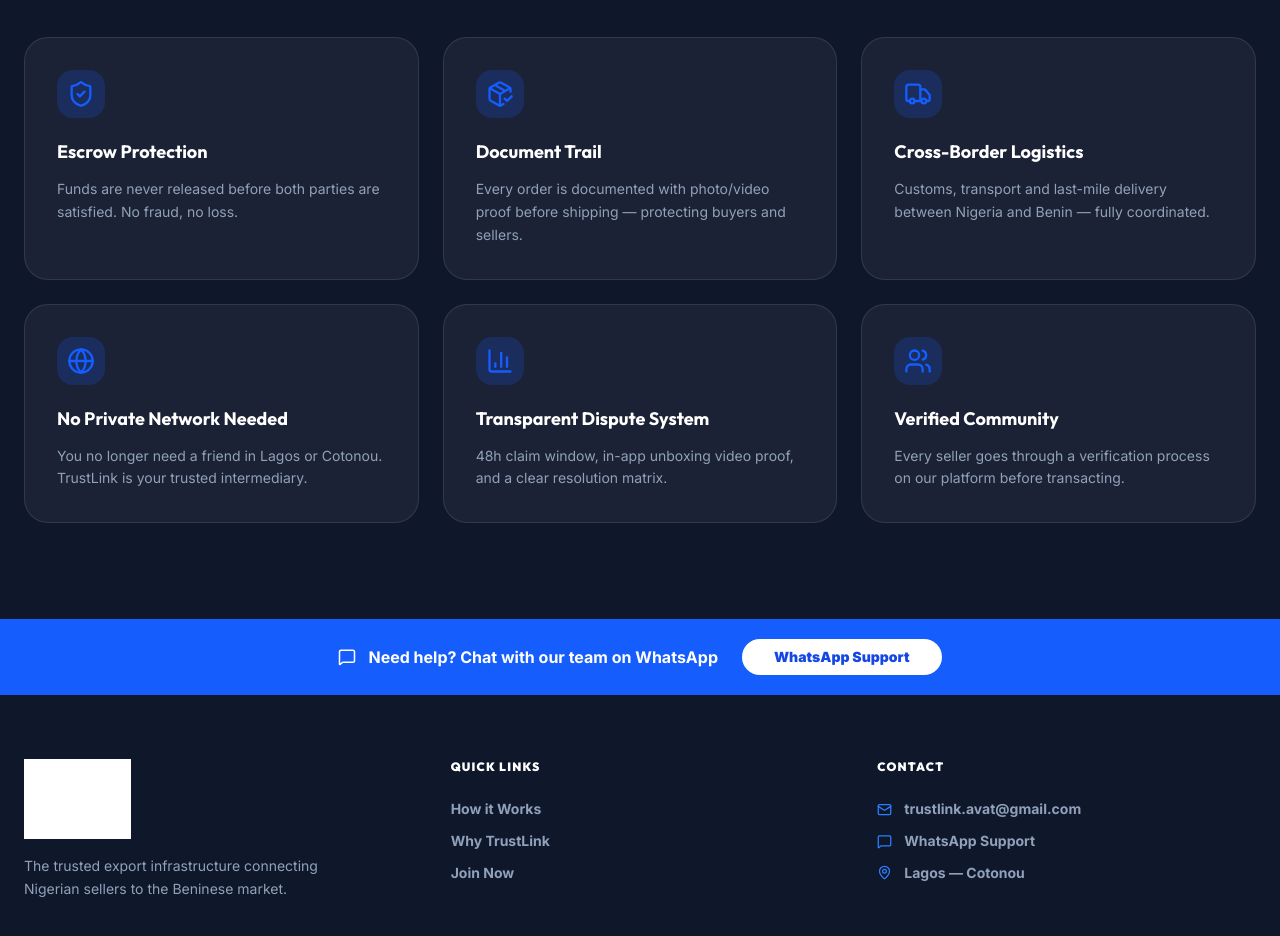
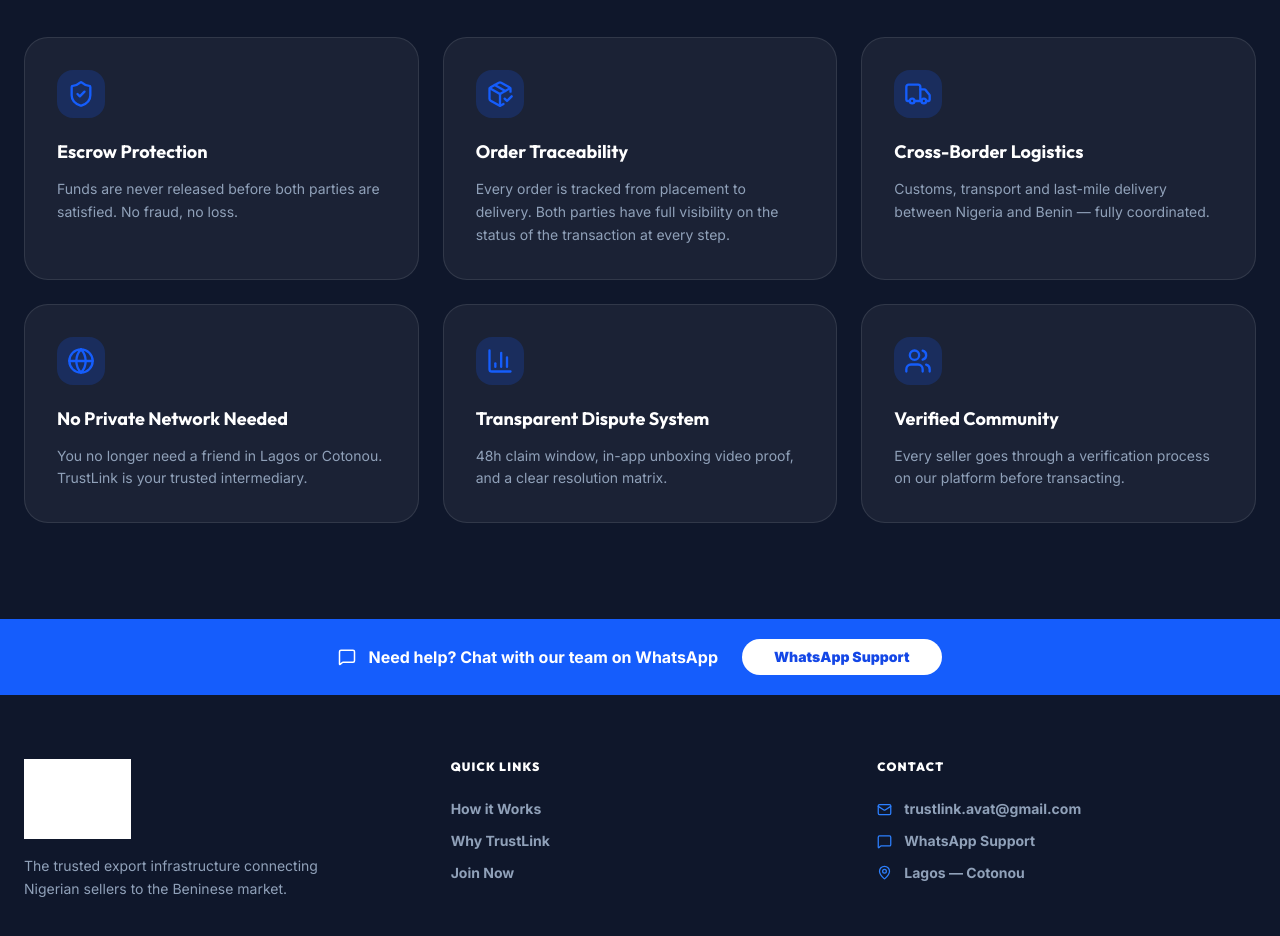
Before and after one commit to AGONGBONONTobi/TrustLinklANDINGpAGE, a React (Vite) app: page / in a window 1280 px wide. Shown: the part 1980-2916 px from the top of the page. Built offline with nearby package versions, Linux system fonts and the light colour scheme; grey boxes are pictures that could not be loaded.

Commit message:
feat: CHnaging the text to fit our idea

```diff
--- a/src/App.tsx
+++ b/src/App.tsx
@@ -77,7 +77,7 @@
       why_sub: "We built the infrastructure so you can focus on what matters.",
       cards: [
         { t: "Escrow Protection", d: "Funds are never released before both parties are satisfied. No fraud, no loss.", icon: "shield" },
-        { t: "Document Trail", d: "Every order is documented with photo/video proof before shipping — protecting buyers and sellers.", icon: "package" },
+        { t: "Order Traceability", d: "Every order is tracked from placement to delivery. Both parties have full visibility on the status of the transaction at every step.", icon: "package" },
         { t: "Cross-Border Logistics", d: "Customs, transport and last-mile delivery between Nigeria and Benin — fully coordinated.", icon: "truck" },
         { t: "No Private Network Needed", d: "You no longer need a friend in Lagos or Cotonou. TrustLink is your trusted intermediary.", icon: "globe" },
         { t: "Transparent Dispute System", d: "48h claim window, in-app unboxing video proof, and a clear resolution matrix.", icon: "chart" },
@@ -168,7 +168,7 @@
       why_sub: "Nous avons bâti l'infrastructure pour que vous vous concentriez sur l'essentiel.",
       cards: [
         { t: "Protection par Séquestre", d: "Les fonds ne sont jamais libérés avant satisfaction des deux parties. Ni fraude, ni perte.", icon: "shield" },
-        { t: "Traçabilité Documentée", d: "Chaque commande est documentée avec preuve photo/vidéo avant expédition.", icon: "package" },
+        { t: "Traçabilité des Commandes", d: "Chaque commande est suivie de la passation à la livraison. Les deux parties ont une visibilité complète sur le statut de la transaction à chaque étape.", icon: "package" },
         { t: "Logistique Transfrontalière", d: "Douane, transport et livraison finale entre Nigeria et Bénin — entièrement coordonnés.", icon: "truck" },
         { t: "Sans Réseau Privé", d: "Vous n'avez plus besoin d'un contact à Lagos ou Cotonou. TrustLink est votre intermédiaire de confiance.", icon: "globe" },
         { t: "Système de Litige Transparent", d: "Délai de 48h, vidéo d'unboxing in-app, matrice de résolution claire.", icon: "chart" },
```
